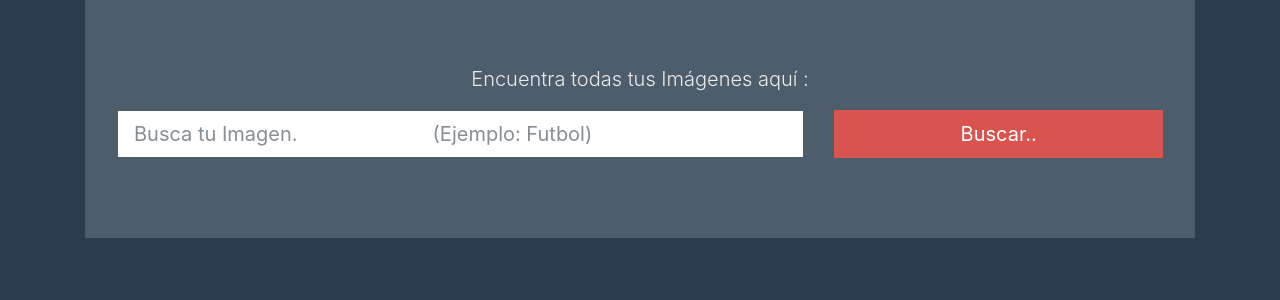
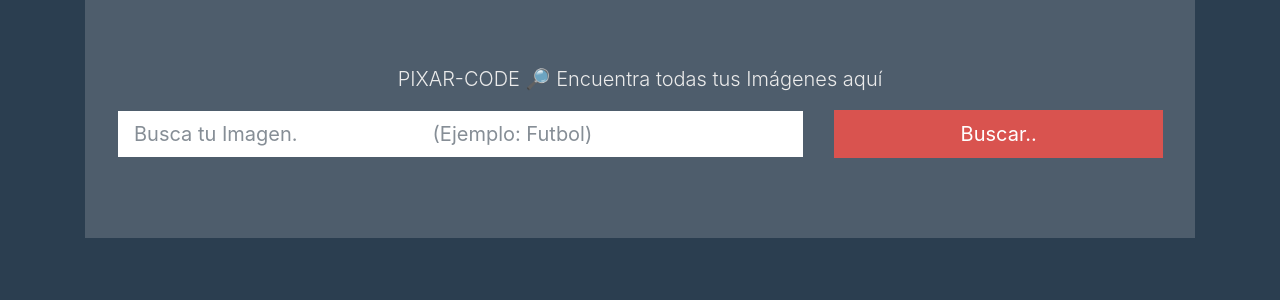
Before and after one commit to LuisCruzVeldever/RETO-5-FS, a React (Create React App) app: page / in a window 1280 px wide. Shown: the top 300 px of the page. Built offline with nearby package versions, Linux system fonts and the light colour scheme.

Commit message:
termino de proyecto

```diff
--- a/src/App.js
+++ b/src/App.js
@@ -81,7 +81,7 @@
   return (
     <div className="app container">
       <div className="jumbotron">
-        <p className="lead text-center">Encuentra todas tus Imágenes aquí : </p>
+        <p className="lead text-center">PIXAR-CODE 🔎 Encuentra todas tus Imágenes aquí </p>
         <Buscador
         datosBusqueda={this.datosBusqueda}
         />
```
